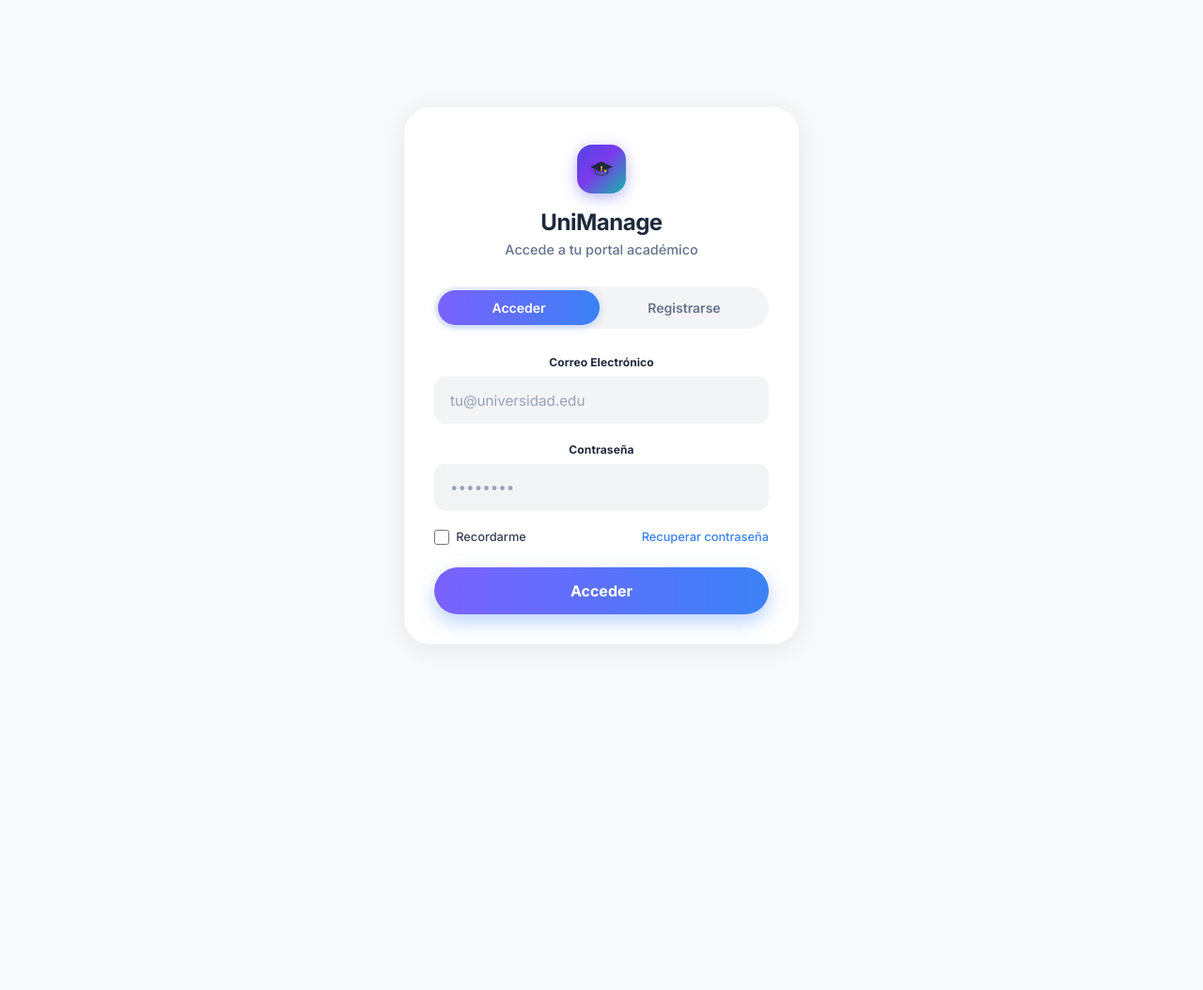
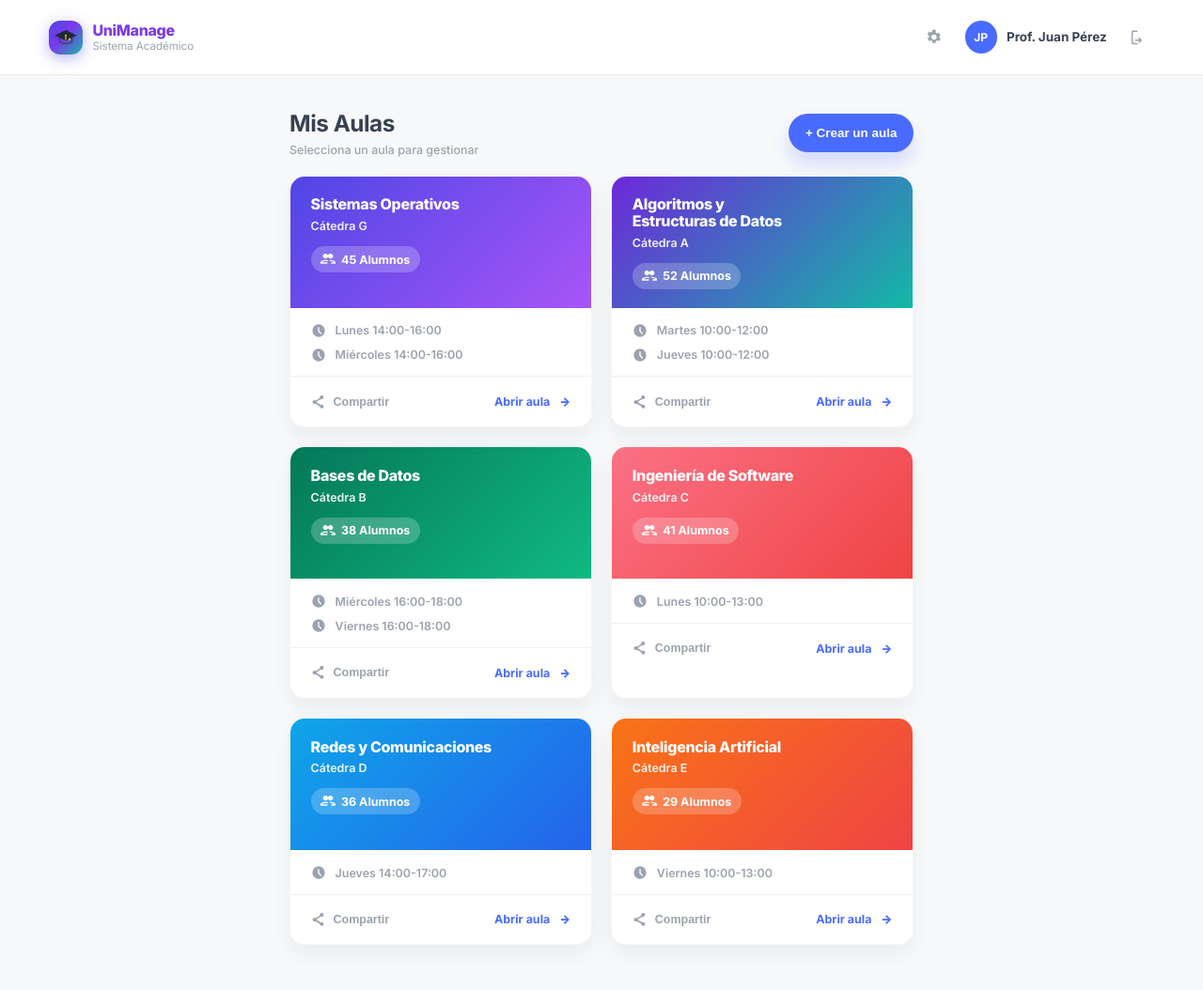
Before and after one commit to JoacoBaldo/Sistema_de_gestion_educativa, a Flask app: page / in a window 1280 px wide. Shown: the whole page at 94% size. Before the commit the page ends 668 px from the top, so only its background shows below. Run offline with Flask 3, Linux system fonts and the light colour scheme.

Commit message:
corrections on classroomGrid, route implementation

```diff
--- a/frontend/app.py
+++ b/frontend/app.py
@@ -4,6 +4,10 @@ app = Flask(__name__)
 
 
 @app.route("/")
+def classrooms():
+    return render_template("main/classroomsGrid.html")
+
+@app.route("/auth")
 def login():
     return render_template("auth/login.html")
 
--- /dev/null
+++ b/frontend/static/JS/classroomgrid.js
@@ -0,0 +1,179 @@
+(() => {
+  const gridEl = document.getElementById("classroomsGrid");
+  if (!gridEl) return;
+
+  // ===========================
+  // TAREA 1 (FUTURO): lógica dinámica refactorizada (SIN fetch)
+  // - Lista para descomentar cuando exista el endpoint
+  // - Requiere importar Axios o un cliente HTTP custom
+  // ===========================
+  /*
+  // import axios from "axios";
+  // const http = axios.create({ baseURL: "/api", timeout: 15000 });
+  // O bien: import { http } from "./httpClient";
+
+  async function loadClassrooms() {
+    try {
+      // const { data } = await http.get("/classrooms");
+      // renderClassrooms(data);
+    } catch (error) {
+      console.error("Error cargando aulas:", error);
+      renderErrorState("No pudimos cargar tus aulas. Intenta nuevamente.");
+    }
+  }
+
+  function renderClassrooms(classrooms = []) {
+    const safe = Array.isArray(classrooms) ? classrooms : [];
+    const html = safe.map((c) => classroomCardTemplate({
+      name: c?.name ?? "Sin nombre",
+      chair: c?.department ?? c?.university ?? "Sin información",
+      students: Number.isFinite(Number(c?.student_count)) ? Number(c?.student_count) : 0,
+      schedules: buildSchedules(c),
+      theme: "theme-violet",
+    })).join("");
+
+    gridEl.innerHTML = html || renderEmptyState();
+  }
+
+  function buildSchedules(classroom) {
+    // Adaptar a tu modelo real (periodos, múltiples horarios, etc.)
+    if (classroom?.class_day && classroom?.class_start && classroom?.class_end) {
+      return [`${classroom.class_day} ${classroom.class_start}-${classroom.class_end}`];
+    }
+    return ["Horario no disponible"];
+  }
+
+  function renderEmptyState() {
+    return `<div class="um-empty">No hay aulas disponibles.</div>`;
+  }
+
+  function renderErrorState(message) {
+    gridEl.innerHTML = `<div class="um-empty">${escapeHtml(message)}</div>`;
+  }
+  */
+
+  // ===========================
+  // TAREA 2: mock data + render (hardcodeado)
+  // ===========================
+  const mockClassrooms = [
+    {
+      name: "Sistemas Operativos",
+      chair: "Cátedra G",
+      students: 45,
+      schedules: ["Lunes 14:00-16:00", "Miércoles 14:00-16:00"],
+      theme: "theme-violet",
+    },
+    {
+      name: "Algoritmos y\nEstructuras de Datos",
+      chair: "Cátedra A",
+      students: 52,
+      schedules: ["Martes 10:00-12:00", "Jueves 10:00-12:00"],
+      theme: "theme-aqua",
+    },
+    {
+      name: "Bases de Datos",
+      chair: "Cátedra B",
+      students: 38,
+      schedules: ["Miércoles 16:00-18:00", "Viernes 16:00-18:00"],
+      theme: "theme-emerald",
+    },
+    {
+      name: "Ingeniería de Software",
+      chair: "Cátedra C",
+      students: 41,
+      schedules: ["Lunes 10:00-13:00"],
+      theme: "theme-coral",
+    },
+    {
+      name: "Redes y Comunicaciones",
+      chair: "Cátedra D",
+      students: 36,
+      schedules: ["Jueves 14:00-17:00"],
+      theme: "theme-electric",
+    },
+    {
+      name: "Inteligencia Artificial",
+      chair: "Cátedra E",
+      students: 29,
+      schedules: ["Viernes 10:00-13:00"],
+      theme: "theme-orange",
+    },
+  ];
+
+  function renderMock() {
+    gridEl.innerHTML = mockClassrooms.map(classroomCardTemplate).join("");
+  }
+
+  function classroomCardTemplate(model) {
+    const title = (model?.name ?? "").replace(/\n/g, "<br>");
+    const chair = escapeHtml(model?.chair ?? "");
+    const students = escapeHtml(String(model?.students ?? 0));
+    const theme = escapeHtml(model?.theme ?? "theme-violet");
+    const schedules = Array.isArray(model?.schedules) ? model.schedules : [];
+
+    const scheduleHtml = schedules
+      .map((s) => {
+        return `
+          <div class="um-schedule__row">
+            <span class="um-ico um-ico--clock" aria-hidden="true">
+              <svg viewBox="0 0 24 24">
+                <path d="M12 2a10 10 0 1 0 0 20 10 10 0 0 0 0-20zm1 10.41 3.3 3.3a1 1 0 0 1-1.42 1.42l-3.6-3.6A1 1 0 0 1 11 13V7a1 1 0 1 1 2 0v5.41z" fill="currentColor"/>
+              </svg>
+            </span>
+            <span>${escapeHtml(s)}</span>
+          </div>
+        `;
+      })
+      .join("");
+
+    return `
+      <article class="um-card ${theme}">
+        <div class="um-card__top">
+          <div class="um-card__title">${title}</div>
+          <div class="um-card__chair">${chair}</div>
+          <div class="um-pill">
+            <span class="um-ico um-ico--users" aria-hidden="true">
+              <svg viewBox="0 0 24 24">
+                <path d="M16 11a4 4 0 1 0-3.2-6.4A4 4 0 0 0 16 11zm-8 0a4 4 0 1 0-3.2-6.4A4 4 0 0 0 8 11zm0 2c-2.67 0-8 1.34-8 4v1a1 1 0 0 0 1 1h10.17a5.9 5.9 0 0 1 0-2H2c.8-1.1 3.6-2 6-2 1.03 0 2.2.17 3.26.48.25-.7.63-1.34 1.1-1.9C11.1 13.2 9.5 13 8 13zm8 0c-.7 0-1.44.05-2.2.14a5.9 5.9 0 0 1 1.73 1.93c.16-.01.31-.02.47-.02 2.33 0 5.2.9 6 2h-5.1a5.92 5.92 0 0 1 .27 2H23a1 1 0 0 0 1-1v-1c0-2.66-5.33-4-8-4z" fill="currentColor"/>
+              </svg>
+            </span>
+            <span>${students} Alumnos</span>
+          </div>
+        </div>
+
+        <div class="um-card__bottom">
+          <div class="um-schedule">
+            ${scheduleHtml}
+          </div>
+        </div>
+
+        <div class="um-card__footer">
+          <button class="um-link um-link--muted" type="button">
+            <span class="um-ico um-ico--share" aria-hidden="true">
+              <svg viewBox="0 0 24 24">
+                <path d="M18 16.08c-.76 0-1.44.3-1.96.77L8.91 12.7a2.5 2.5 0 0 0 0-1.39l7-4.11A2.99 2.99 0 1 0 14 5a2.9 2.9 0 0 0 .05.52l-7 4.11A3 3 0 1 0 6 15a2.9 2.9 0 0 0 1.05-.2l7.13 4.18c-.02.14-.04.28-.04.42a3 3 0 1 0 3-3.32z" fill="currentColor"/>
+              </svg>
+            </span>
+            <span>Compartir</span>
+          </button>
+
+          <a class="um-link um-link--primary" href="#">
+            <span>Abrir aula</span>
+            <span class="um-arrow" aria-hidden="true">→</span>
+          </a>
+        </div>
+      </article>
+    `;
+  }
+
+  function escapeHtml(value) {
+    return String(value)
+      .replace(/&/g, "&amp;")
+      .replace(/</g, "&lt;")
+      .replace(/>/g, "&gt;")
+      .replace(/"/g, "&quot;")
+      .replace(/'/g, "&#39;");
+  }
+
+  renderMock();
+})();
--- a/frontend/static/css/classroomgrid.css
+++ b/frontend/static/css/classroomgrid.css
@@ -1,115 +1,316 @@
-main > div {
-    padding: 40px 20px;
-    background-color: #efefef;
-    min-height: 100vh;
-    font-family: -apple-system, BlinkMacSystemFont, "Segoe UI", Roboto, Helvetica, Arial, sans-serif;
+@import url("https://fonts.googleapis.com/css2?family=Inter:wght@400;500;600;700;800&display=swap");
+
+:root {
+    --um-bg: #f8f9fa;
+    --um-text: #1f2937;
+    --um-muted: #6b7280;
+    --um-muted-2: #94a3b8;
+    --um-border: rgba(15, 23, 42, 0.08);
+    --um-shadow: 0 10px 25px rgba(15, 23, 42, 0.06);
+    --um-blue: #4A6BFF;
+    --um-blue-600: #3657ff;
+    --um-purple: #7c3aed;
+    --um-radius: 1rem;
+    --um-font: "Inter", system-ui, -apple-system, "Segoe UI", Roboto, Helvetica, Arial, sans-serif;
+    --um-pad-x: clamp(1rem, 5vw, 3.25rem);
+    --um-pad-y: clamp(1.25rem, 2.8vw, 2.5rem);
+    --um-grid-gap: clamp(0.9rem, 1.6vw, 1.5rem);
+    --gradient: linear-gradient(135deg, #4f46e5 0%, #7c3aed 45%, #14b8a6 100%);
+
 }
 
-/* Changed from flex column to a 3-column grid */
-main > div > div {
+* { box-sizing: border-box; }
+
+body {
+    margin: 0;
+    font-family: var(--um-font);
+    background: var(--um-bg);
+    color: var(--um-text);
+}
+
+main { min-height: 100vh; }
+
+.um-page { background: var(--um-bg); }
+
+/* Navbar */
+
+
+.um-nav {
+    height: 5rem;
+    background: #ffffff;
+    border-bottom: 1px solid var(--um-border);
+    display: flex;
+    flex-direction: column;
+    justify-content: center;
+}
+
+.auth-logo {
+    display: flex;
+    align-items: center;
+    justify-content: center;
+    width: 36px;
+    height: 36px;
+    border-radius: 12px;
+    background: var(--gradient);
+    box-shadow: 0 4px 16px rgba(79, 70, 229, 0.4);
+}
+
+.auth-logo-icon {
+    width: 30px;
+    height: 30px;
+    filter: drop-shadow(0 1px 2px rgba(0, 0, 0, 0.15));
+}
+
+.um-nav__inner {
+    height: 4rem;
+    display: flex;
+    align-items: center;
+    justify-content: space-between;
+    width: 100%;
+    padding-inline: var(--um-pad-x);
+}
+
+.um-brand {
+    display: flex;
+}
+.um-brand__row {
+    display: flex;
+    align-items: center;
+    gap: 0.65rem;
+}
+
+.um-brand__stack {
+
+    display: flex;
+    flex-direction: column;
+     gap: 0.1rem;
+    }
+.um-brand__logo {
+    font-weight: 800;
+    color: var(--um-purple);
+    font-size: 1rem;
+    letter-spacing: -0.02em;
+    line-height: 1.1;
+}
+.um-brand__subtitle {
+    font-size: 0.72rem;
+    color: #9aa3af;
+    line-height: 1.1;
+}
+
+.um-nav__right {
+    display: flex;
+    align-items: center;
+    gap: 0.9rem;
+}
+
+.um-icon-btn {
+    width: 2.25rem;
+    height: 2.25rem;
     display: grid;
-    grid-template-columns: repeat(3, 1fr);
-    gap: 30px;
-    max-width: 1100px;
+    place-items: center;
+    border: 0;
+    background: transparent;
+    color: #9aa3af;
+    border-radius: 0.7rem;
+    cursor: pointer;
+}
+.um-icon-btn:hover { background: rgba(15, 23, 42, 0.04); color: #6b7280; }
+.um-icon-btn svg { width: 1.1rem; height: 1.1rem; }
+
+.um-user {
+    display: flex;
+    align-items: center;
+    gap: 10px;
+}
+.um-avatar {
+    width: 2.15rem;
+    height: 2.15rem;
+    border-radius: 999px;
+    background: var(--um-blue);
+    color: #fff;
+    font-weight: 700;
+    font-size: 0.75rem;
+    display: grid;
+    place-items: center;
+}
+.um-user__name {
+    font-weight: 700;
+    font-size: 0.84rem;
+    color: #374151;
+    white-space: nowrap;
+}
+
+/* Content header */
+.um-content {
+    width: 60%;
+    padding: var(--um-pad-y) var(--um-pad-x) clamp(2rem, 4vw, 3rem);
     margin: 0 auto;
 }
 
-main > div > div > div {
-    background-color: #efefef;
-    border-radius: 20px;
-    overflow: hidden;
-    box-shadow: 0 8px 25px rgba(0,0,0,0.04);
-    border: none;
-    transition: transform 0.2s ease, box-shadow 0.2s ease;
+.um-header {
     display: flex;
-    flex-direction: column;
+    align-items: center;
+    justify-content: space-between;
+    gap: 1rem;
+    margin-bottom: clamp(0.9rem, 1.8vw, 1.25rem);
 }
 
-main > div > div > div:hover {
-    transform: translateY(-4px);
-    box-shadow: 0 12px 30px rgba(0,0,0,0.08);
+.um-title {
+    margin: 0;
+    font-size: clamp(1.35rem, 1.9vw, 1.65rem);
+    letter-spacing: -0.02em;
+    color: #374151;
+    font-weight: 700;
 }
 
-main > div > div > div > div:first-child {
-    padding: 24px 24px 30px 24px;
-    margin-bottom: 0;
-    color: #ffffff;
-}
-
-main > div > div > div > div:first-child h2 {
-    font-size: 1.3rem;
-    font-weight: 700;
-    margin: 0 0 4px 0;
-    letter-spacing: -0.01em;
-    color: #ffffff;
-}
-
-main > div > div > div > div:first-child p {
-    font-size: 0.9rem;
-    margin: 0 0 16px 0;
-    opacity: 0.9;
-    font-weight: 500;
-    color: #ffffff;
-}
-
-main > div > div > div > div:first-child > div {
-    display: inline-flex;
-    align-items: center;
-    background: rgba(255, 255, 255, 0.25);
-    padding: 6px 14px;
-    border-radius: 20px;
-    font-size: 0.85rem;
-    font-weight: 600;
-    color: #ffffff;
-}
-
-main > div > div > div:nth-child(1) > div:first-child { background: linear-gradient(135deg, #3b82f6, #8b5cf6); }
-main > div > div > div:nth-child(2) > div:first-child { background: linear-gradient(135deg, #a855f7, #2dd4bf); }
-main > div > div > div:nth-child(3) > div:first-child { background: linear-gradient(135deg, #10b981, #14b8a6); }
-main > div > div > div:nth-child(4) > div:first-child { background: linear-gradient(135deg, #ff2e7e, #ff3b3b); }
-main > div > div > div:nth-child(5) > div:first-child { background: linear-gradient(135deg, #0ea5e9, #2563eb); }
-main > div > div > div:nth-child(6) > div:first-child { background: linear-gradient(135deg, #f97316, #ef4444); }
-
-main > div > div > div > div:nth-child(2) {
-    display: flex;
-    flex-direction: column;
-    flex-grow: 1;
-    padding: 24px;
-    background-color: #efefef;
-}
-
-main > div > div > div > div:nth-child(2) > div {
-    display: flex;
-    align-items: flex-start;
-    color: #64748b;
-    font-size: 0.9rem;
-    margin-bottom: 30px;
+.um-subtitle {
+    margin: 6px 0 0;
+    font-size: 0.78rem;
+    color: #9aa3af;
     font-weight: 500;
 }
 
-main > div > div > div > div:nth-child(2) > div > div {
-    display: flex;
-    flex-direction: column;
-    gap: 6px;
+.um-primary-btn {
+    height: 2.6rem;
+    padding: 0 1.1rem;
+    border-radius: 999px;
+    border: 0;
+    cursor: pointer;
+    background: var(--um-blue);
+    color: #fff;
+    font-weight: 700;
+    font-size: 0.84rem;
+    box-shadow: 0 12px 20px rgba(74, 107, 255, 0.22);
+}
+.um-primary-btn:hover { background: var(--um-blue-600); }
+
+/* Grid */
+.um-grid {
+    display: grid;
+    grid-template-columns: repeat(auto-fill, minmax(17.5rem, 1fr));
+    gap: var(--um-grid-gap);
+    margin-top: 0.35rem;
 }
 
-main > div > div > div > div:nth-child(2) a {
-    margin-top: auto;
-    color: #3b82f6;
-    text-decoration: none;
-    font-weight: 600;
-    font-size: 0.95rem;
-    text-align: center;
-    display: block;
+/* Card */
+.um-card {
+    border-radius: var(--um-radius);
+    overflow: hidden;
+    background: #ffffff;
+    box-shadow: var(--um-shadow);
+    border: 1px solid rgba(15, 23, 42, 0.04);
 }
 
-main > div > div > div > div:nth-child(2) a:hover {
-    color: #2563eb;
+.um-card__top {
+    padding: 1.35rem 1.35rem 1.15rem;
+    color: #fff;
+    position: relative;
+    min-height: 8.75rem;
 }
 
-main > div > div > hr {
-    border: none;
-    height: 1px;
-    background-color: #e2e8f0;
+.um-card__title {
+    font-size: 1rem;
+    font-weight: 800;
+    letter-spacing: -0.02em;
+    line-height: 1.1;
     margin: 0;
 }
+
+.um-card__chair {
+    margin-top: 6px;
+    font-size: 0.78rem;
+    opacity: 0.92;
+    font-weight: 600;
+}
+
+.um-pill {
+    display: inline-flex;
+    align-items: center;
+    gap: 6px;
+    margin-top: 14px;
+    padding: 0.38rem 0.65rem;
+    border-radius: 999px;
+    background: rgba(255, 255, 255, 0.22);
+    backdrop-filter: blur(4px);
+    font-size: 0.78rem;
+    font-weight: 700;
+}
+
+.um-card__bottom {
+    padding: 1rem 1.35rem 0.9rem;
+    background: #ffffff;
+}
+
+.um-schedule { display: flex; flex-direction: column; gap: 10px; }
+.um-schedule__row {
+    display: flex;
+    align-items: center;
+    gap: 10px;
+    font-size: 0.78rem;
+    color: #9aa3af;
+    font-weight: 600;
+}
+
+.um-card__footer {
+    display: flex;
+    align-items: center;
+    justify-content: space-between;
+    padding: 0.75rem 1.1rem;
+    border-top: 1px solid rgba(15, 23, 42, 0.06);
+    background: #ffffff;
+}
+
+.um-link {
+    display: inline-flex;
+    align-items: center;
+    gap: 8px;
+    border: 0;
+    background: transparent;
+    cursor: pointer;
+    font-weight: 700;
+    font-size: 0.78rem;
+    padding: 0.4rem 0.25rem;
+    text-decoration: none;
+}
+
+.um-link--muted { color: #9aa3af; }
+.um-link--muted:hover { color: #6b7280; }
+
+.um-link--primary { color: var(--um-blue); }
+.um-link--primary:hover { color: var(--um-blue-600); }
+
+.um-arrow { font-weight: 900; margin-left: 2px; }
+
+.um-ico {
+    width: 1rem;
+    height: 1rem;
+    display: grid;
+    place-items: center;
+    color: currentColor;
+}
+.um-ico svg { width: 1rem; height: 1rem; }
+
+.um-empty {
+    grid-column: 1 / -1;
+    padding: 28px;
+    text-align: center;
+    color: var(--um-muted);
+    background: #ffffff;
+    border-radius: var(--um-radius);
+    border: 1px dashed rgba(15, 23, 42, 0.14);
+}
+
+/* Themes */
+.theme-violet .um-card__top { background: linear-gradient(135deg, #4f46e5, #a855f7); } /* Violeta */
+.theme-aqua .um-card__top { background: linear-gradient(135deg, #6d28d9, #14b8a6); } /* Turquesa / verde agua */
+.theme-emerald .um-card__top { background: linear-gradient(135deg, #047857, #10b981); } /* Verde */
+.theme-coral .um-card__top { background: linear-gradient(135deg, #fb7185, #ef4444); } /* Rojo-coral */
+.theme-electric .um-card__top { background: linear-gradient(135deg, #0ea5e9, #2563eb); } /* Azul eléctrico */
+.theme-orange .um-card__top { background: linear-gradient(135deg, #f97316, #ef4444); } /* Naranja */
+
+@media (max-width: 40rem) {
+    .um-user__name { display: none; }
+    .um-header { align-items: flex-start; flex-direction: column; }
+    .um-primary-btn { width: 100%; }
+}
--- a/frontend/templates/main/classroomsGrid.html
+++ b/frontend/templates/main/classroomsGrid.html
@@ -0,0 +1,68 @@
+{% extends "base.html" %}
+
+{% block styles %}
+<link rel="stylesheet" href="{{ url_for('static', filename='css/classroomgrid.css') }}">
+{% endblock %}
+
+{% block content %}
+<div class="um-page">
+    <header class="um-nav">
+        <div class="um-nav__inner">
+            <div class="um-brand" aria-label="UniManage">
+                <div class="um-brand__row">
+                    <div class="auth-logo" aria-hidden="true">
+                        <svg class="auth-logo-icon" viewBox="0 0 32 32" fill="none" xmlns="http://www.w3.org/2000/svg" aria-hidden="true">
+                            <path d="M3.5 13.5L16 7.5L28.5 13.5L16 19.5L3.5 13.5Z" fill="#1e293b"/>
+                            <path d="M9 15.5V20.5C9 20.5 12 23 16 23C20 23 23 20.5 23 20.5V15.5" stroke="#334155" stroke-width="1.4" stroke-linecap="round"/>
+                            <circle cx="16" cy="13.5" r="1.1" fill="#fbbf24"/>
+                            <path d="M16 14.6V18.2" stroke="#fbbf24" stroke-width="1.2" stroke-linecap="round"/>
+                            <ellipse cx="20.2" cy="17.8" rx="1.1" ry="1.4" fill="#fbbf24"/>
+                        </svg>
+                     </div>
+                    <div class="um-brand__stack">
+                        <div class="um-brand__logo">UniManage</div>
+                        <div class="um-brand__subtitle">Sistema Académico</div>
+                    </div>
+                </div>
+            </div>
+
+            <div class="um-nav__right">
+                <button class="um-icon-btn" type="button" aria-label="Configuración">
+                    <svg viewBox="0 0 24 24" aria-hidden="true">
+                        <path d="M19.14 12.94c.04-.31.06-.63.06-.94s-.02-.63-.06-.94l2.03-1.58a.5.5 0 0 0 .12-.64l-1.92-3.32a.5.5 0 0 0-.6-.22l-2.39.96a7.04 7.04 0 0 0-1.63-.94l-.36-2.54A.5.5 0 0 0 13.9 1h-3.8a.5.5 0 0 0-.49.42l-.36 2.54c-.58.23-1.13.54-1.63.94l-2.39-.96a.5.5 0 0 0-.6.22L2.71 7.48a.5.5 0 0 0 .12.64l2.03 1.58c-.04.31-.06.63-.06.94s.02.63.06.94l-2.03 1.58a.5.5 0 0 0-.12.64l1.92 3.32c.13.22.39.3.6.22l2.39-.96c.5.4 1.05.71 1.63.94l.36 2.54c.04.24.25.42.49.42h3.8c.24 0 .45-.18.49-.42l.36-2.54c.58-.23 1.13-.54 1.63-.94l2.39.96c.22.09.47 0 .6-.22l1.92-3.32a.5.5 0 0 0-.12-.64l-2.03-1.58zM12 15.5A3.5 3.5 0 1 1 12 8a3.5 3.5 0 0 1 0 7.5z" fill="currentColor"/>
+                    </svg>
+                </button>
+
+                <div class="um-user">
+                    <div class="um-avatar" aria-hidden="true">JP</div>
+                    <div class="um-user__name">Prof. Juan Pérez</div>
+                </div>
+
+                <button class="um-icon-btn" type="button" aria-label="Cerrar sesión">
+                    <svg viewBox="0 0 24 24" aria-hidden="true">
+                        <path d="M10 17a1 1 0 0 1 0-2h5.59l-1.3-1.29a1 1 0 1 1 1.42-1.42l3 3a1 1 0 0 1 0 1.42l-3 3a1 1 0 1 1-1.42-1.42L15.59 17H10z" fill="currentColor"/>
+                        <path d="M4 4a2 2 0 0 1 2-2h6a1 1 0 1 1 0 2H6v16h6a1 1 0 1 1 0 2H6a2 2 0 0 1-2-2V4z" fill="currentColor"/>
+                    </svg>
+                </button>
+            </div>
+        </div>
+    </header>
+
+    <section class="um-content">
+        <div class="um-header">
+            <div class="um-header__left">
+                <h1 class="um-title">Mis Aulas</h1>
+                <p class="um-subtitle">Selecciona un aula para gestionar</p>
+            </div>
+
+            <button class="um-primary-btn" type="button">+ Crear un aula</button>
+        </div>
+
+        <div id="classroomsGrid" class="um-grid" aria-label="Listado de aulas"></div>
+    </section>
+</div>
+{% endblock %}
+
+{% block scripts %}
+<script src="{{ url_for('static', filename='JS/classroomgrid.js') }}"></script>
+{% endblock %}
```
Also changed, not shown: frontend/templates/main/classroomgrid.html (deleted, +0 -45 lines).
